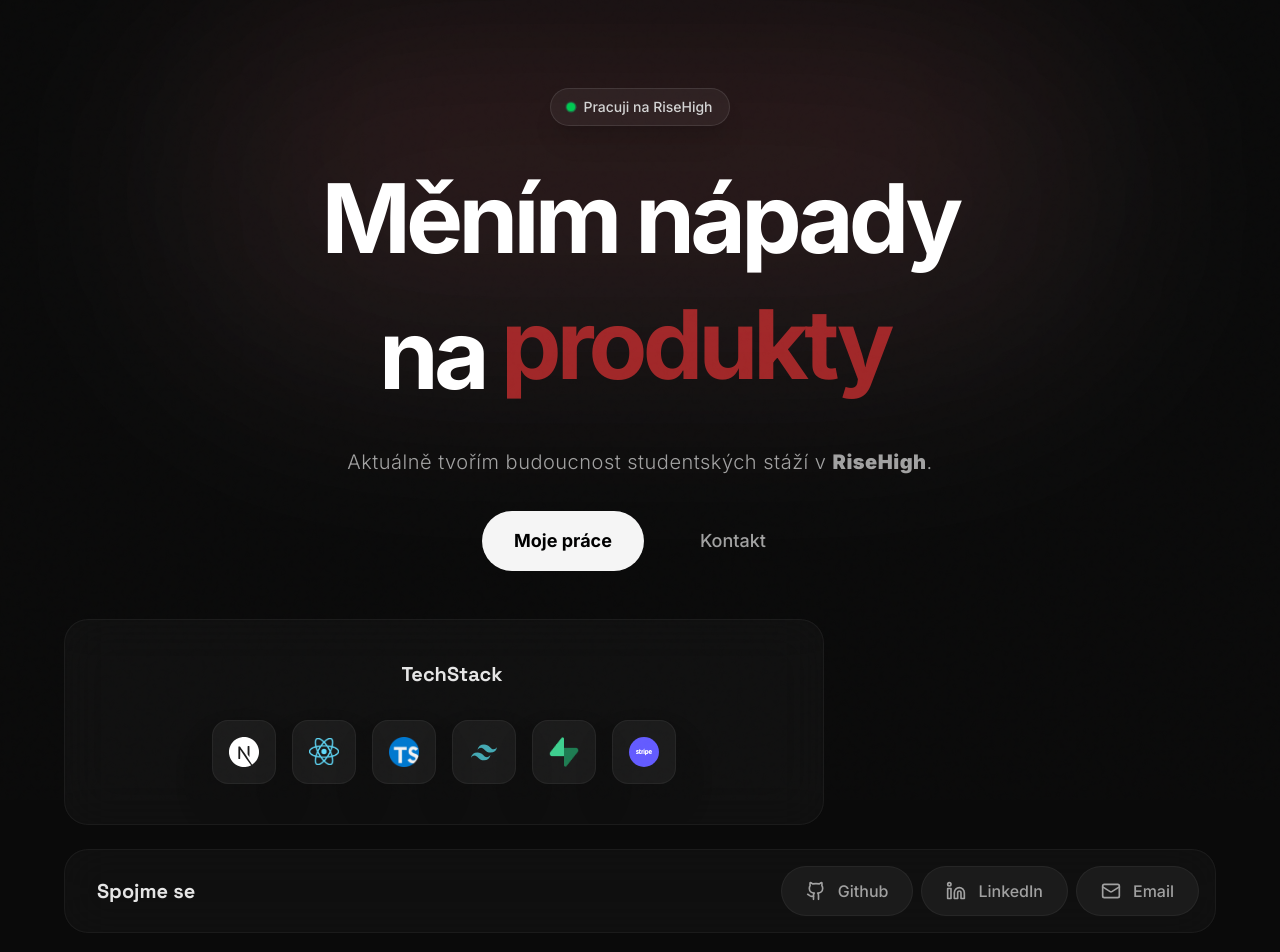
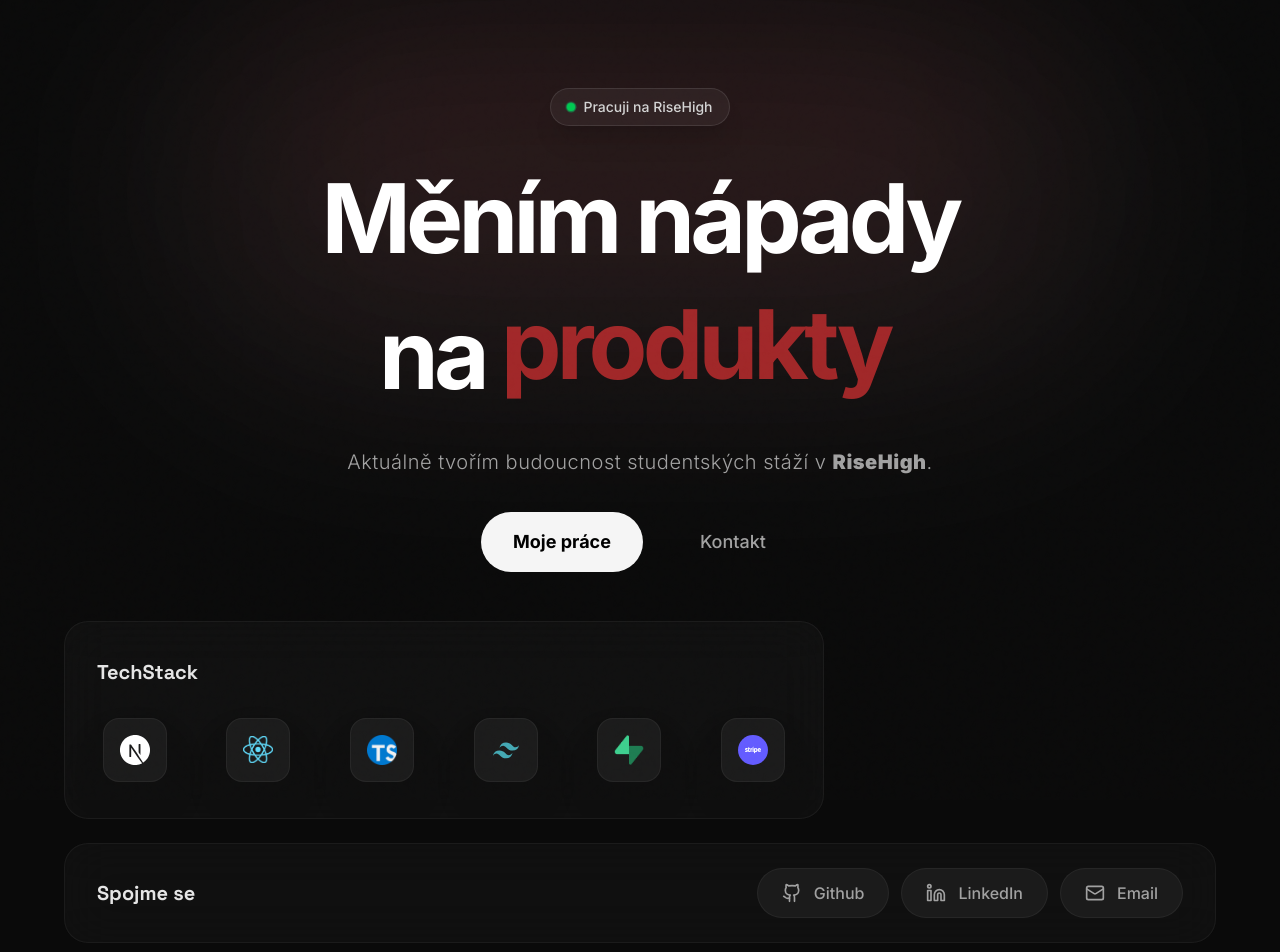
Before and after one commit to zdenek-ferenc/portfolio, a Next.js app: page / in a window 1280 px wide. Shown: the top 952 px of the page. Built offline with nearby package versions, Linux system fonts and the light colour scheme; no server answers; the database is empty.

Commit message:
feat: live update badge v hero sekci

```diff
--- a/components/bento-grid.tsx
+++ b/components/bento-grid.tsx
@@ -1,7 +1,8 @@
 "use client";
 
-import { MapPin, Github, Twitter, Linkedin, Mail, X } from "lucide-react";
+import { MapPin, Github, Linkedin, Mail } from "lucide-react";
 import Image from "next/image";
+import SpotlightCard from "@/components/ui/spotlight-card";
 
 export default function BentoGrid() {
   const techStack = [
@@ -39,20 +40,17 @@
       <div className="max-w-6xl w-full">
 
         <div className="grid grid-cols-1 md:grid-cols-3 gap-6">
+          <SpotlightCard className="md:col-span-2 p-4 backdrop-blur-xl group animate-fade-in-up">
+            <div className="flex h-full w-full flex-col items-center justify-center">
+              <h3 className="text-base text-center sm:text-xl pl-4 font-bold text-neutral-200 self-start mb-4 md:mb-0">TechStack</h3>
 
-          <div
-  className="flex h-full flex-col items-center justify-center md:col-span-2 overflow-hidden rounded-3xl sm:bg-neutral-900/50 sm:border border-white/5 p-4 backdrop-blur-xl transition-colors group animate-fade-in-up"
->
-  <h3 className="text-base sm:text-xl pl-4 font-bold text-neutral-200">TechStack</h3>
-  <div className="flex flex-col inset-0 bg-gradient-to-br from-white/5 to-transparent opacity-0 transition-opacity" />
-
-  <div className="grid grid-cols-6 sm:grid-cols-6 gap-4 items-center justify-items-center relative z-10">
+              <div className="grid grid-cols-3 sm:grid-cols-6 gap-4 items-center justify-items-center w-full">
                 {techStack.map((tech, index) => (
                   <div
                     key={index}
-        className="flex flex-col items-center justify-end gap-2 group/icon duration-300 ease-in-out duration-200 relative h-18 sm:h-24 smw-24"
+                    className="flex flex-col items-center justify-end gap-2 group/icon duration-200 relative h-24 w-full"
                   >
-        <div className="p-4 cursor-pointer rounded-2xl sm:bg-white/5 sm:border border-white/5 group-hover/icon:bg-white/10 transition-all duration-200 ease-in-out duration-200 shadow-2xl relative h-16 w-16 sm:w-16 sm:h-16 flex items-center justify-center group-hover/icon:-translate-y-2">
+                    <div className="p-4 cursor-pointer rounded-2xl sm:bg-white/5 sm:border border-white/5 group-hover/icon:bg-white/10 transition-all duration-300 shadow-2xl relative h-16 w-16 flex items-center justify-center group-hover/icon:-translate-y-2">
                       <Image
                         src={tech.icon}
                         alt={tech.name}
@@ -61,16 +59,15 @@
                         className={`object-contain ${tech.className || ""}`}
                       />
                     </div>
-        <span className="absolute bottom-0 text-xs font-semibold text-white opacity-0 group-hover/icon:opacity-100 transition-all ease-in-out duration-300 transform translate-y-2 group-hover/icon:translate-y-0">
+                    <span className="absolute bottom-0 text-xs font-semibold text-white opacity-0 group-hover/icon:opacity-100 transition-all duration-300 transform translate-y-2 group-hover/icon:translate-y-0">
                       {tech.name}
                     </span>
                   </div>
                 ))}
               </div>
             </div>
-          <div
-            className="relative hidden md:flex overflow-hidden rounded-3xl bg-neutral-900/50 border border-white/5 !p-8 backdrop-blur-xl transition-colors flex flex-col items-center justify-center text-center gap-6 group animate-fade-in-up delay-100"
-          >
+          </SpotlightCard>
+          <SpotlightCard className="hidden md:flex !p-8 backdrop-blur-xl flex-col items-center justify-center text-center gap-6 group animate-fade-in-up delay-100">
             <div className="w-16 h-16 bg-[#CF2F31]/10 rounded-full flex items-center justify-center group-hover:scale-110 transition-transform duration-500">
               <MapPin className="w-8 h-8 text-[#CF2F31]" />
             </div>
@@ -78,23 +75,22 @@
               <p className="text-xs text-neutral-500 uppercase tracking-widest font-semibold mb-2">Lokace</p>
               <p className="text-xl font-bold text-neutral-200">Brno, Česko</p>
             </div>
+          </SpotlightCard>
+
+          <SpotlightCard className="md:col-span-3 sm:p-4 backdrop-blur-xl group animate-fade-in-up delay-200">
+            <div className="flex flex-col md:flex-row items-center w-full justify-between gap-6 sm:gap-8 h-full px-4 py-6 md:py-2">
+              <div className="text-center md:text-left">
+                <h3 className="text-base sm:text-xl font-bold text-neutral-200">Spojme se</h3>
               </div>
 
-          <div
-            className="md:col-span-3 relative overflow-hidden rounded-3xl sm:bg-neutral-900/50 sm:border border-white/5 sm:p-4 backdrop-blur-xl transition-colors flex flex-col md:flex-row items-center justify-between gap-6 sm:gap-8 group animate-fade-in-up delay-200"
-          >
-            <div className="text-center flex items-center justify-center md:text-left">
-              <h3 className="text-base sm:text-xl pl-4 font-bold text-neutral-200">Spojme se</h3>
-            </div>
-
-            <div className="flex flex-wrap !gap-2 sm:gap-4 justify-center md:justify-end">
+              <div className="flex flex-wrap gap-3 justify-center md:justify-end">
                 {socialLinks.map((social) => (
                   <a
                     key={social.name}
                     href={social.href}
                     target="_blank"
                     rel="noopener noreferrer"
-                  className={`flex items-center gap-3 px-4 py-2 sm:px-6 sm:py-3 bg-white/5 rounded-full border border-white/5 hover:border-white/20 hover:bg-white/10 transition-all text-neutral-400 ${social.color}`}
+                    className={`flex items-center gap-3 px-4 py-2 sm:px-6 sm:py-3 bg-white/5 rounded-full border border-white/5 hover:border-white/20 hover:bg-white/10 transition-all text-neutral-400 ${social.color} z-30 relative`}
                   >
                     {social.icon}
                     <span className="font-medium">{social.name}</span>
@@ -102,6 +98,8 @@
                 ))}
               </div>
             </div>
+          </SpotlightCard>
+
         </div>
       </div>
     </section>
--- a/components/command-palette.tsx
+++ b/components/command-palette.tsx
@@ -20,7 +20,7 @@
       id: "risehigh",
       label: "Go to RiseHigh",
       icon: <Rocket className="w-4 h-4" />,
-      action: () => window.open("https://risehigh.app", "_blank"),
+      action: () => window.open("https://risehigh.io", "_blank"),
     },
     {
       id: "github",
--- a/components/hero.tsx
+++ b/components/hero.tsx
@@ -1,9 +1,10 @@
 "use client";
 
-import { ArrowRight } from "lucide-react";
-import BentoGrid from "@/components/bento-grid";
 import { motion, AnimatePresence } from "framer-motion";
 import { useState, useEffect } from "react";
+import MagneticButton from "@/components/ui/magnetic-button";
+import BentoGrid from "@/components/bento-grid";
+import StatusBadge from "@/components/status-badge";
 
 const words = ["projekty", "aplikace", "produkty"];
 
@@ -23,7 +24,7 @@
   };
 
   const handleContact = () => {
-    window.location.href = "mailto:zdenek@example.com";
+    window.location.href = "mailto:zdenekk.ferenc@gmail.com";
   };
 
   return (
@@ -35,13 +36,7 @@
       <div className="relative z-10 max-w-5xl w-full text-center space-y-8">
 
         <div className="flex justify-center animate-fade-in-up">
-          <div className="inline-flex items-center gap-2 px-4 py-2 rounded-full bg-white/5 border border-white/10 backdrop-blur-md shadow-xl">
-            <span className="relative flex h-2 w-2">
-              <span className="animate-ping absolute inline-flex h-full w-full rounded-full bg-green-400 opacity-75"></span>
-              <span className="relative inline-flex rounded-full h-2 w-2 bg-green-500"></span>
-            </span>
-            <span className="text-sm font-medium text-neutral-300">Pracuji na RiseHigh</span>
-          </div>
+          <StatusBadge />
         </div>
 
         <div className="flex flex-col items-center justify-center text-5xl md:text-7xl lg:text-8xl font-bold tracking-tighter leading-tight animate-fade-in-up delay-100">
@@ -72,19 +67,19 @@
         </div>
 
         <div className="flex flex-row gap-6 justify-center items-center animate-fade-in-up delay-300">
-          <button
+          <MagneticButton
             onClick={handleViewWork}
             className="group relative px-4 md:px-8 md:py-4 py-2 cursor-pointer hover:bg-white text-black rounded-full font-bold text-sm md:text-lg flex items-center gap-2 bg-neutral-100 transition-all ease-in-out duration-300 shadow-[0_0_40px_-10px_rgba(255,255,255,0)] hover:shadow-[0_0_40px_-10px_rgba(255,255,255,0.4)]"
           >
             Moje práce
-          </button>
+          </MagneticButton>
 
-          <button
+          <MagneticButton
             onClick={handleContact}
-            className="px-4 md:px-8 md:py-4 py-2 cursor-pointer bg-transparent text-neutral-400 font-medium text-sm md:text-lg rounded-full hover:text-white hover:bg-white/5 transition-all hover:shadow-[0_0_40px_-10px_rgba(255,255,255,0.05)] flex items-center gap-2 duration-300"
+            className="px-4 md:px-8 md:py-4 py-2 cursor-pointer bg-transparent text-neutral-400 font-medium text-sm md:text-lg rounded-full hover:text-white hover:bg-white/5 transition-all hover:shadow-[0_0_40px_-10px_rgba(255,255,255,0.05)] flex items-center gap-2 duration-300 border border-transparent hover:border-white/10"
           >
             Kontakt
-          </button>
+          </MagneticButton>
         </div>
       </div>
       <BentoGrid />
--- /dev/null
+++ b/components/status-badge.tsx
@@ -0,0 +1,107 @@
+"use client";
+
+import { useState, useEffect } from "react";
+import { motion } from "framer-motion";
+import { Loader2 } from "lucide-react";
+
+const DISCORD_ID = "268798740968505353";
+
+export default function StatusBadge() {
+    const [status, setStatus] = useState<"loading" | "sleeping" | "coding" | "online">("loading");
+    const [activityText, setActivityText] = useState("Načítám status...");
+
+    useEffect(() => {
+        const checkStatus = async () => {
+            const now = new Date();
+            const hour = now.getHours();
+
+            if (hour >= 1 && hour < 7) {
+                setStatus("sleeping");
+                setActivityText("😴 Spím (asi)");
+                return;
+            }
+
+            try {
+                if (DISCORD_ID === "268798740968505353") throw new Error("No ID");
+
+                const response = await fetch(`https://api.lanyard.rest/v1/users/${DISCORD_ID}`);
+                const data = await response.json();
+
+                if (data.success && data.data) {
+                    const activities = data.data.activities;
+                    const vscode = activities.find((act: any) => act.name === "Visual Studio Code");
+
+                    if (vscode) {
+                        setStatus("coding");
+                        const details = vscode.details || vscode.state || "Visual Studio Code";
+                        setActivityText(`Kódím: ${details}`);
+                        return;
+                    }
+                }
+            } catch (error) {
+
+            }
+
+            setStatus("online");
+            setActivityText("Pracuji na RiseHigh");
+        };
+
+        checkStatus();
+        const interval = setInterval(checkStatus, 30000);
+        return () => clearInterval(interval);
+    }, []);
+
+    const getStatusConfig = () => {
+        switch (status) {
+            case "sleeping":
+                return {
+                    color: "bg-neutral-500",
+                    pulseColor: "bg-neutral-400",
+                    text: "text-neutral-400",
+                    borderColor: "border-neutral-800"
+                };
+            case "coding":
+                return {
+                    color: "bg-blue-500",
+                    pulseColor: "bg-blue-400",
+                    text: "text-blue-400",
+                    borderColor: "border-blue-500/20"
+                };
+            case "online":
+                return {
+                    color: "bg-green-500",
+                    pulseColor: "bg-green-400",
+                    text: "text-neutral-300",
+                    borderColor: "border-white/10"
+                };
+            default:
+                return {
+                    color: "bg-neutral-500",
+                    pulseColor: "bg-neutral-500",
+                    text: "text-neutral-500",
+                    borderColor: "border-white/5"
+                };
+        }
+    };
+
+    const config = getStatusConfig();
+
+    return (
+        <div className={`inline-flex items-center gap-2 px-4 py-2 rounded-full bg-white/5 border backdrop-blur-md shadow-xl transition-colors duration-500 ${config.borderColor}`}>
+            <div className="relative flex h-2 w-2">
+                {status !== "sleeping" && (
+                    <span className={`animate-ping absolute inline-flex h-full w-full rounded-full opacity-75 ${config.pulseColor}`}></span>
+                )}
+                <span className={`relative inline-flex rounded-full h-2 w-2 transition-colors duration-500 ${config.color}`}></span>
+            </div>
+
+            <span className={`text-sm font-medium transition-colors duration-500 ${config.text}`}>
+                {status === "loading" ? (
+                    <span className="opacity-50">Načítám...</span>
+                ) : (
+                    activityText
+                )}
+            </span>
+        </div>
+    );
+}
--- /dev/null
+++ b/components/ui/magnetic-button.tsx
@@ -0,0 +1,48 @@
+"use client";
+
+import { useRef, useState } from "react";
+import { motion } from "framer-motion";
+
+interface MagneticButtonProps {
+  children: React.ReactNode;
+  className?: string;
+  onClick?: () => void;
+}
+
+export default function MagneticButton({ children, className = "", onClick }: MagneticButtonProps) {
+  const ref = useRef<HTMLButtonElement>(null);
+  const [position, setPosition] = useState({ x: 0, y: 0 });
+
+  const handleMouse = (e: React.MouseEvent<HTMLButtonElement>) => {
+    const { clientX, clientY } = e;
+    const { height, width, left, top } = ref.current!.getBoundingClientRect();
+
+    const middleX = clientX - (left + width / 2);
+    const middleY = clientY - (top + height / 2);
+
+    setPosition({ x: middleX * 0.2, y: middleY * 0.2 });
+  };
+
+  const reset = () => {
+    setPosition({ x: 0, y: 0 });
+  };
+
+  return (
+    <motion.button
+      ref={ref}
+      onClick={onClick}
+      animate={{ x: position.x, y: position.y }}
+      transition={{
+        type: "spring",
+        stiffness: 150,
+        damping: 15,
+        mass: 0.1
+      }}
+      onMouseMove={handleMouse}
+      onMouseLeave={reset}
+      className={className}
+    >
+      {children}
+    </motion.button>
+  );
+}
--- /dev/null
+++ b/components/ui/spotlight-card.tsx
@@ -0,0 +1,49 @@
+"use client";
+import { useRef, useState, MouseEvent } from "react";
+import { motion } from "framer-motion";
+
+export default function SpotlightCard({
+  children,
+  className = ""
+}: {
+  children: React.ReactNode,
+  className?: string
+}) {
+  const divRef = useRef<HTMLDivElement>(null);
+  const [position, setPosition] = useState({ x: 0, y: 0 });
+  const [opacity, setOpacity] = useState(0);
+
+  const handleMouseMove = (e: MouseEvent<HTMLDivElement>) => {
+    if (!divRef.current) return;
+    const div = divRef.current;
+    const rect = div.getBoundingClientRect();
+    setPosition({ x: e.clientX - rect.left, y: e.clientY - rect.top });
+  };
+
+  const handleFocus = () => {
+    setOpacity(1);
+  };
+
+  const handleBlur = () => {
+    setOpacity(0);
+  };
+
+  return (
+    <div
+      ref={divRef}
+      onMouseMove={handleMouseMove}
+      onMouseEnter={handleFocus}
+      onMouseLeave={handleBlur}
+      className={`relative overflow-hidden rounded-3xl border border-white/5 bg-neutral-900/50 transition-colors ${className}`}
+    >
+      <motion.div
+        className="pointer-events-none absolute -inset-px opacity-0 transition duration-300 z-10"
+        style={{
+          opacity,
+          background: `radial-gradient(600px circle at ${position.x}px ${position.y}px, rgba(255, 255, 255, 0.06), transparent 40%)`,
+        }}
+      />
+      <div className="flex flex-col gap-4 items-center h-full z-20">{children}</div>
+    </div>
+  );
+}
```
Lines whose indentation alone changed are shown as unchanged.
